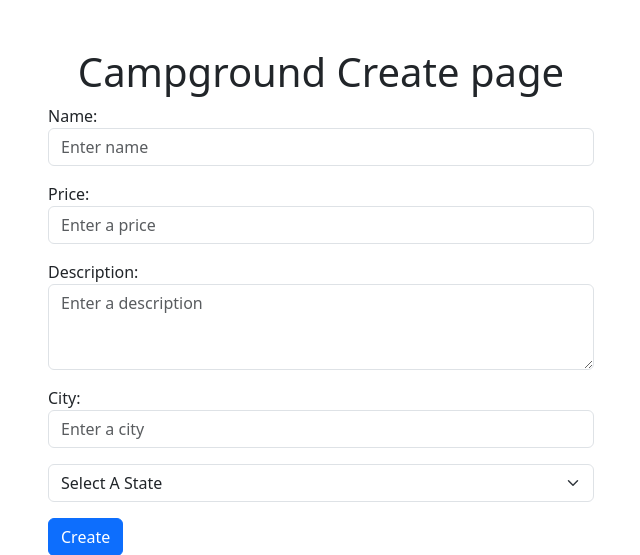
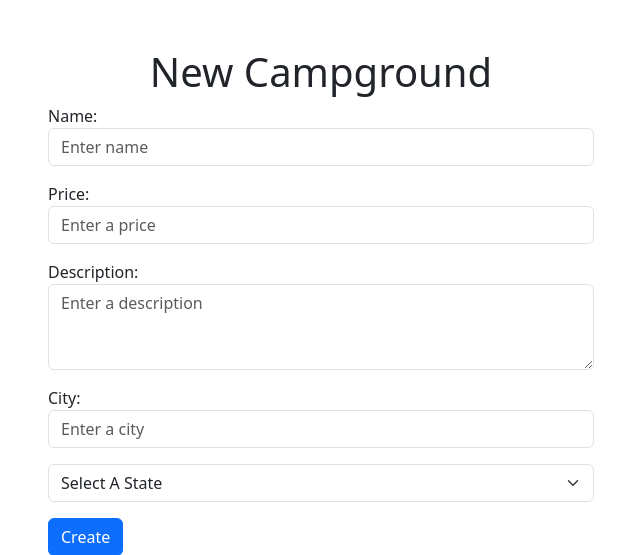
Before and after one commit to JosueJMartinez/yelpcamp, a Node server app: page /campgrounds/create in a window 1280 px wide. Shown: the part 56-611 px from the top of the page, without its empty margins (319-959 px from the left). Run offline with Node 20, Linux system fonts and the light colour scheme; some libraries are stand-ins or nearby versions.

Commit message:
Change title

```diff
--- a/views/campgrounds/create.ejs
+++ b/views/campgrounds/create.ejs
@@ -1,7 +1,7 @@
 <% layout('layouts/boilerplate') %>
 <!-- <section class="container"> -->
 <div class="row">
-  <h1 class="text-center"><%- page %> page</h1>
+  <h1 class="text-center">New Campground</h1>
   <div class="col-6 offset-3">
 
 
```
